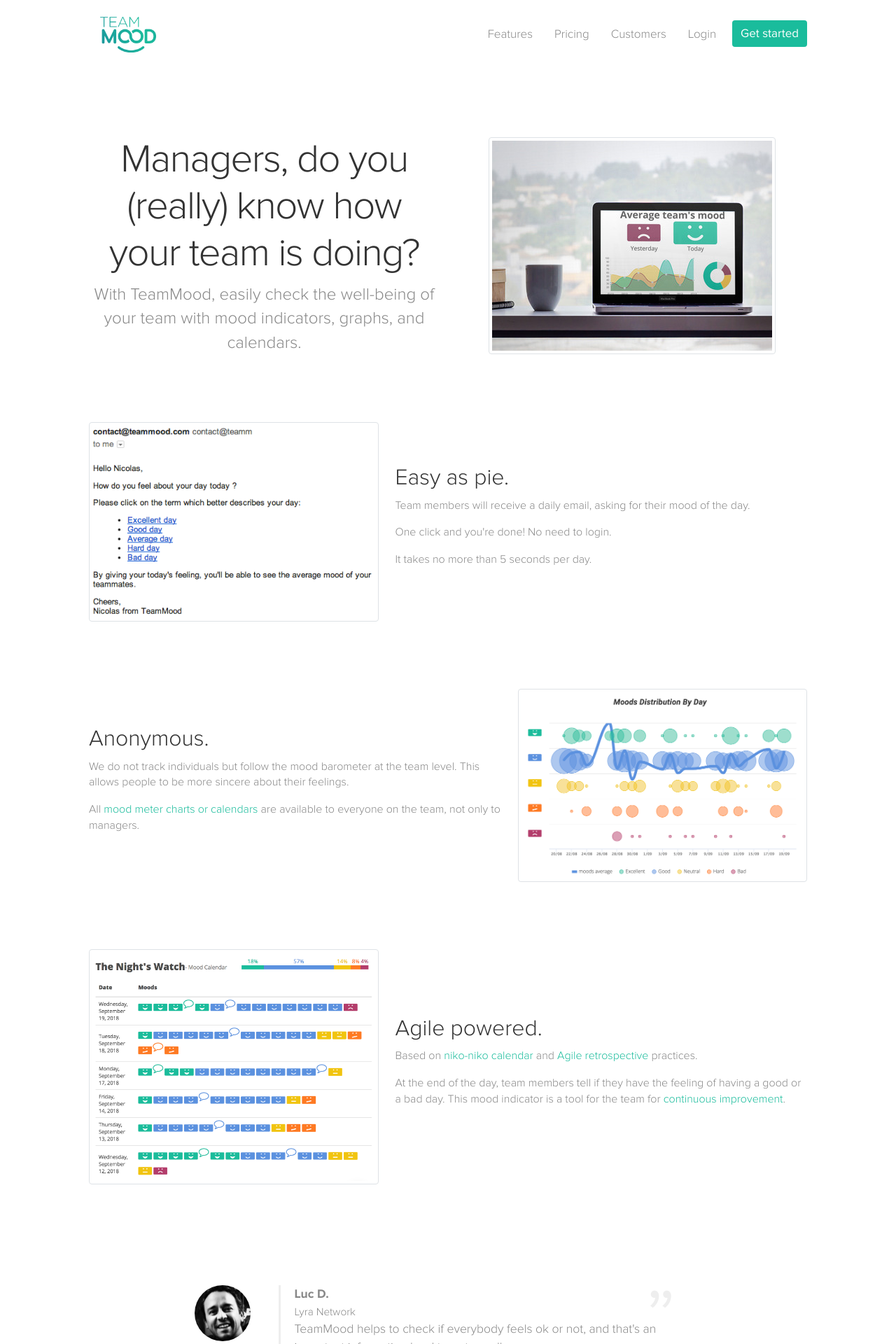
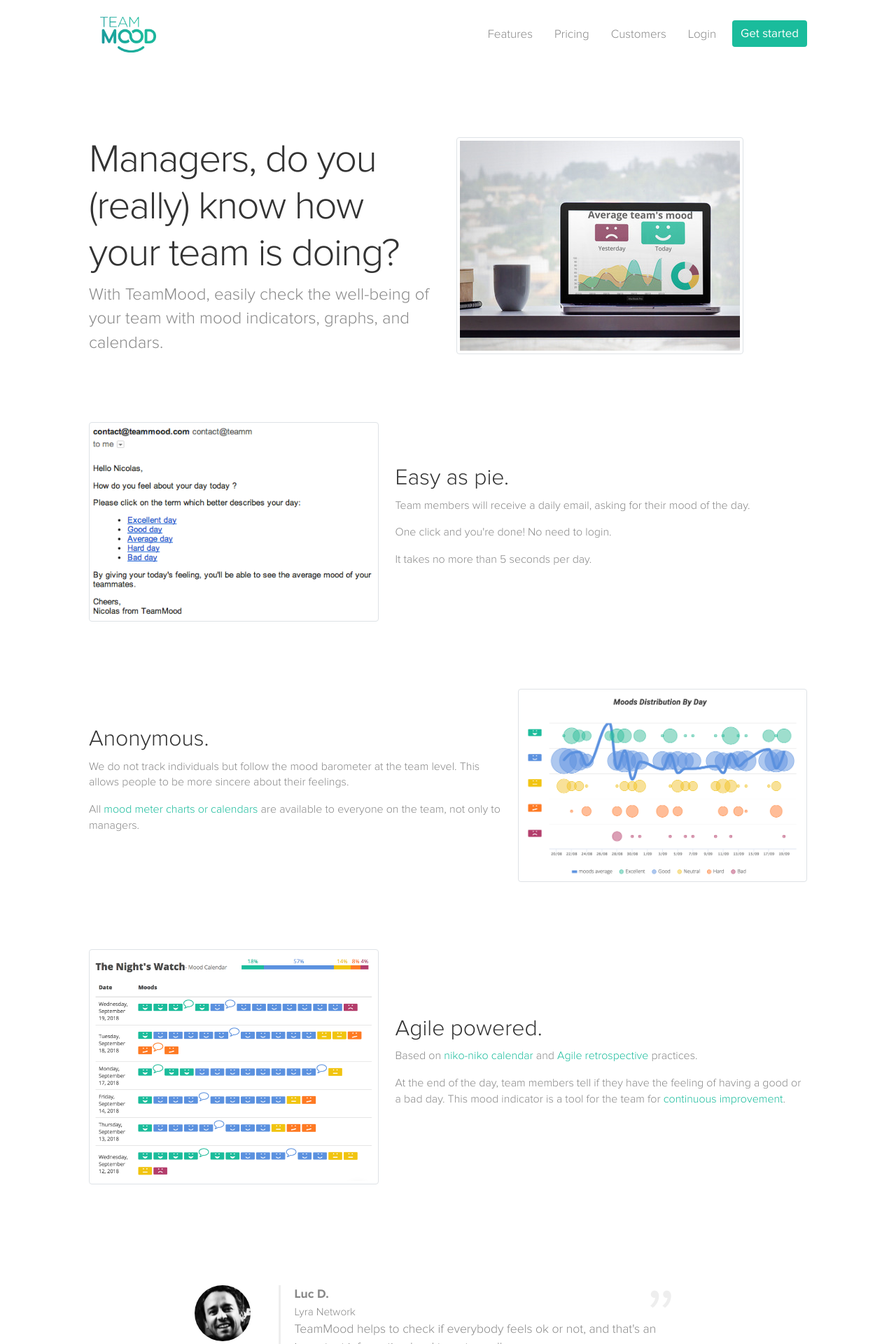
Before and after one commit to TeamMood/landing-page, a Jekyll site: the page built from en/index.html, in a window 1280 px wide. Shown: the top 1920 px of the page at 70% size. Built offline with Jekyll 4.4.1, drawn with Linux system fonts in a browser that asks for light colours; nearby versions of some CDN libraries.

Commit message:
style adjustments

```diff
--- a/en/index.html
+++ b/en/index.html
@@ -3,7 +3,7 @@
 lang: en
 ---
 <div class="front-header homepage-header">
-    <div class="container">
+    <div class="container text-start">
         <div class="row align-items-center my-5 pb-4 pt-5">
             <div class="col-md-6">
                 <h1>Managers, do you (really) know how your team is doing?</h1>
--- a/fr/index.html
+++ b/fr/index.html
@@ -3,7 +3,7 @@
 lang: fr
 ---
 <div class="front-header homepage-header">
-    <div class="container">
+    <div class="container text-start">
         <div class="row align-items-center my-5 pb-4 pt-5">
             <div class="col-md-6">
                 <h1>Managers, connaissez-vous (vraiment) l'humeur de votre équipe ?</h1>
```
